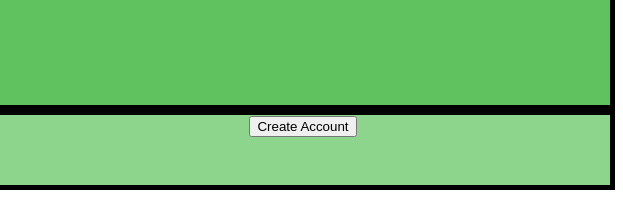
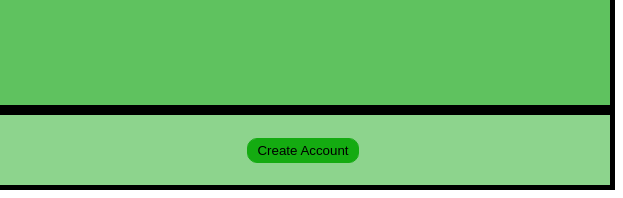
Before and after one commit to Axizeaus/TOP-js, a plain HTML site: page project-signup-form/index.html in a window 1280 px wide. Shown: the part 618-816 px from the top of the page, 657-1280 px from the left. Drawn offline with Linux system fonts and the light colour scheme.

Commit message:
fulfilled the basic needs of the given project

```diff
--- a/project-signup-form/index.html
+++ b/project-signup-form/index.html
@@ -60,7 +60,7 @@
 
         </main>
         <footer>
-            <input type="button" value="Create Account">
+            <button id="create-acc" onclick="createAcc()">Create Account</button>
         </footer>
     </div>
 
--- a/project-signup-form/script.js
+++ b/project-signup-form/script.js
@@ -7,3 +7,7 @@ function validate(){
         alert('password not same')
     }
 }
+
+function createAcc(){
+    alert('account created...')
+}
--- a/project-signup-form/style.css
+++ b/project-signup-form/style.css
@@ -1,4 +1,4 @@
-body{
+body {
     display: flex;
     font-family: 'Montserrat', sans-serif;
     font-family: 'Source Sans Pro', sans-serif;
@@ -11,7 +11,7 @@ body{
 .bg-image {
     background-image: url(images/greenleaves.jpg);
     height: 100vh;
-    width: 50vw ;
+    width: 50vw;
     background-position: left;
     background-repeat: no-repeat;
     background-size: cover;
@@ -61,29 +61,52 @@ footer {
     background-color: rgba(28, 169, 28, 0.5);
 }
 
-header > h2 {
+header>h2 {
     position: relative;
     top: 2rem;
 }
 
-label{
+label {
     display: inline-block;
     width: 150px;
     text-align: right;
 }
 
-form > div {
+form>div {
     margin: 20px;
 }
 
-input:focus{
-    box-shadow:5px 3px 3px black;
+input:focus {
+    box-shadow: 5px 3px 3px black;
 }
 
-input:valid{
+input:valid {
     color: green;
 }
 
-input:invalid{
-    color:red;
+input:invalid {
+    color: red;
 }
+
+#create-acc {
+
+    display: inline-block;
+    background-color: #14ab11;
+    border-radius: 10px;
+    border: 4px double #14ab11;
+    color:black;
+    text-align: center;
+    -webkit-transition: all 0.5s;
+    -moz-transition: all 0.5s;
+    -o-transition: all 0.5s;
+    transition: all 0.5s;
+    cursor: pointer;
+    margin: 5px;
+
+}
+
+footer{
+    display:flex;
+    align-items: center;
+    justify-content: center;
+}
```
